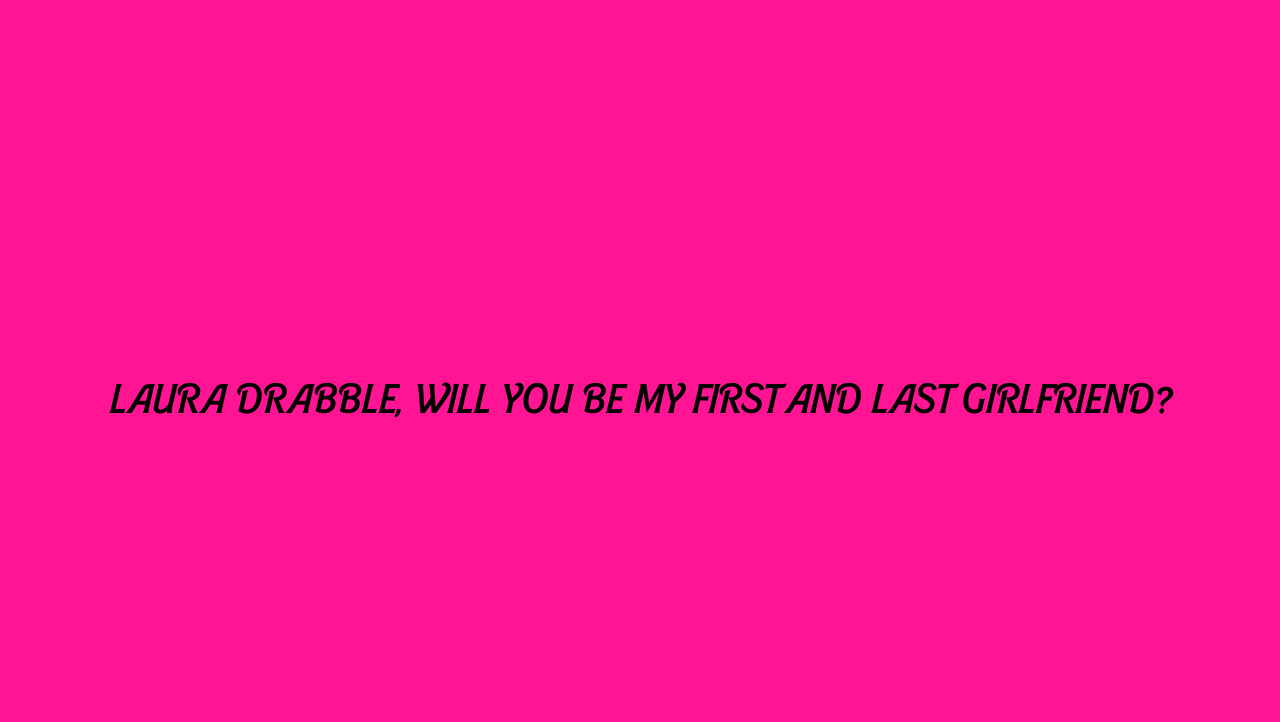
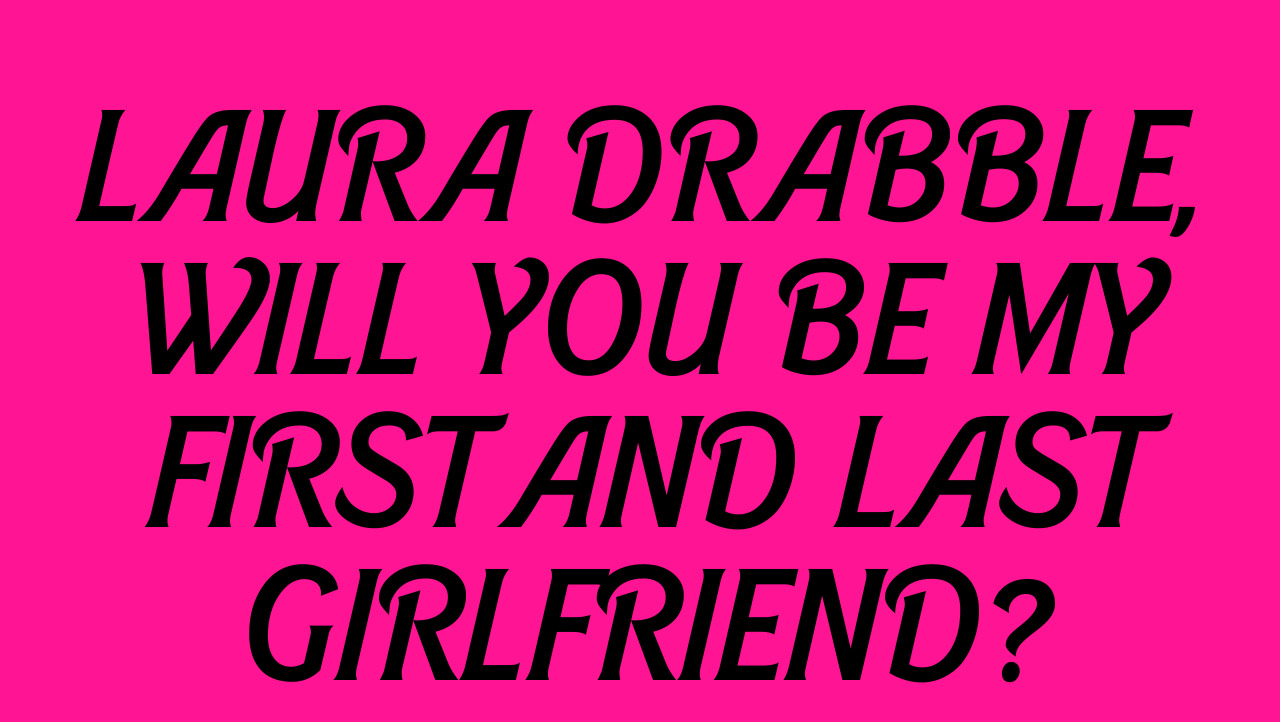
Before and after one commit to KrispyKremeLover/will-you-be-my-girlfriend, a plain HTML site: page index.html in a window 1280 px wide. Drawn offline with Linux system fonts and the light colour scheme.

Commit message:
Update styles.css

```diff
--- a/styles.css
+++ b/styles.css
@@ -13,7 +13,7 @@ body {
 }
 
 hl {
-  font-size: 40px;
+  font-size: 12vw;
   color: black;
 }
 
```
